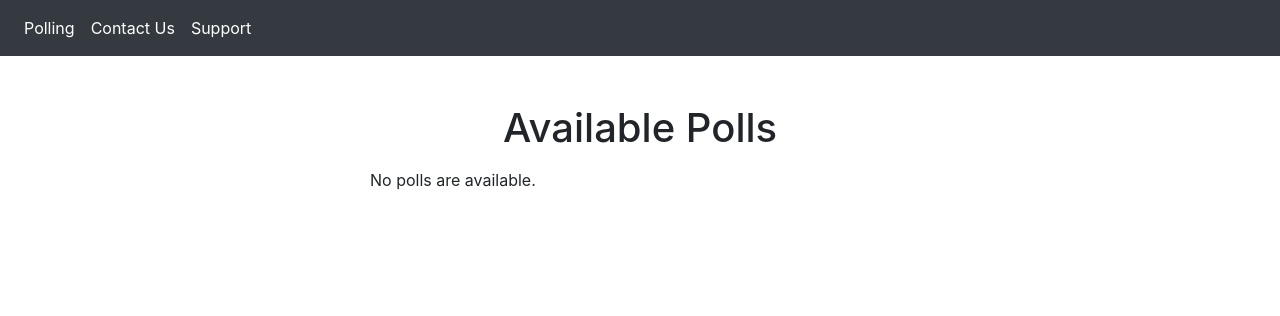
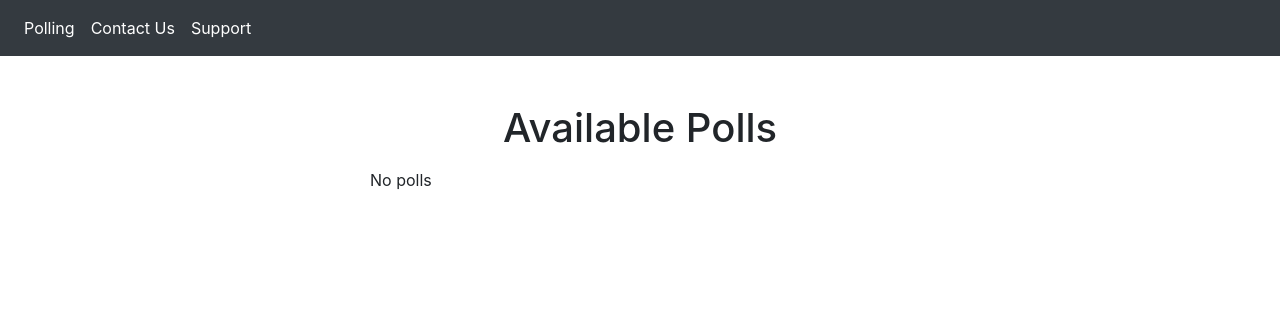
Before and after one commit to amitstspl/ciCdDemo, a Django app: page /polls/ in a window 1280 px wide. Shown: the top 316 px of the page. Run offline with Django 3.2, Linux system fonts and the light colour scheme; data that the repository does not hold is empty; some libraries are stand-ins or nearby versions.

Commit message:
index.html changed to fail test

```diff
--- a/templates/polls/index.html
+++ b/templates/polls/index.html
@@ -14,7 +14,7 @@
     {% endfor %}
 
 {% else %}
-    <p>No polls are available.</p>
+    <p>No polls</p>
 {% endif %}
 
 {% endblock %}
```
